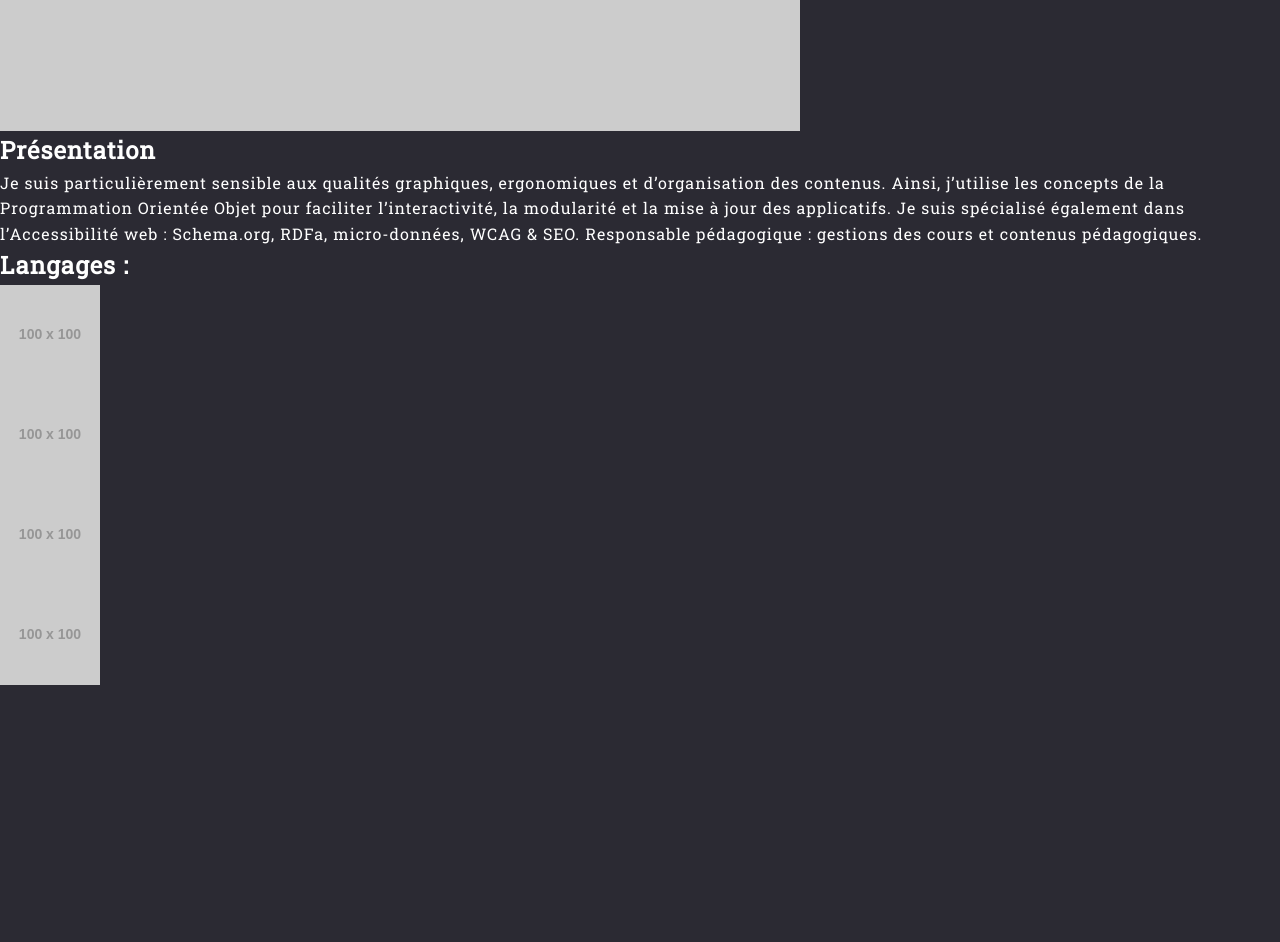
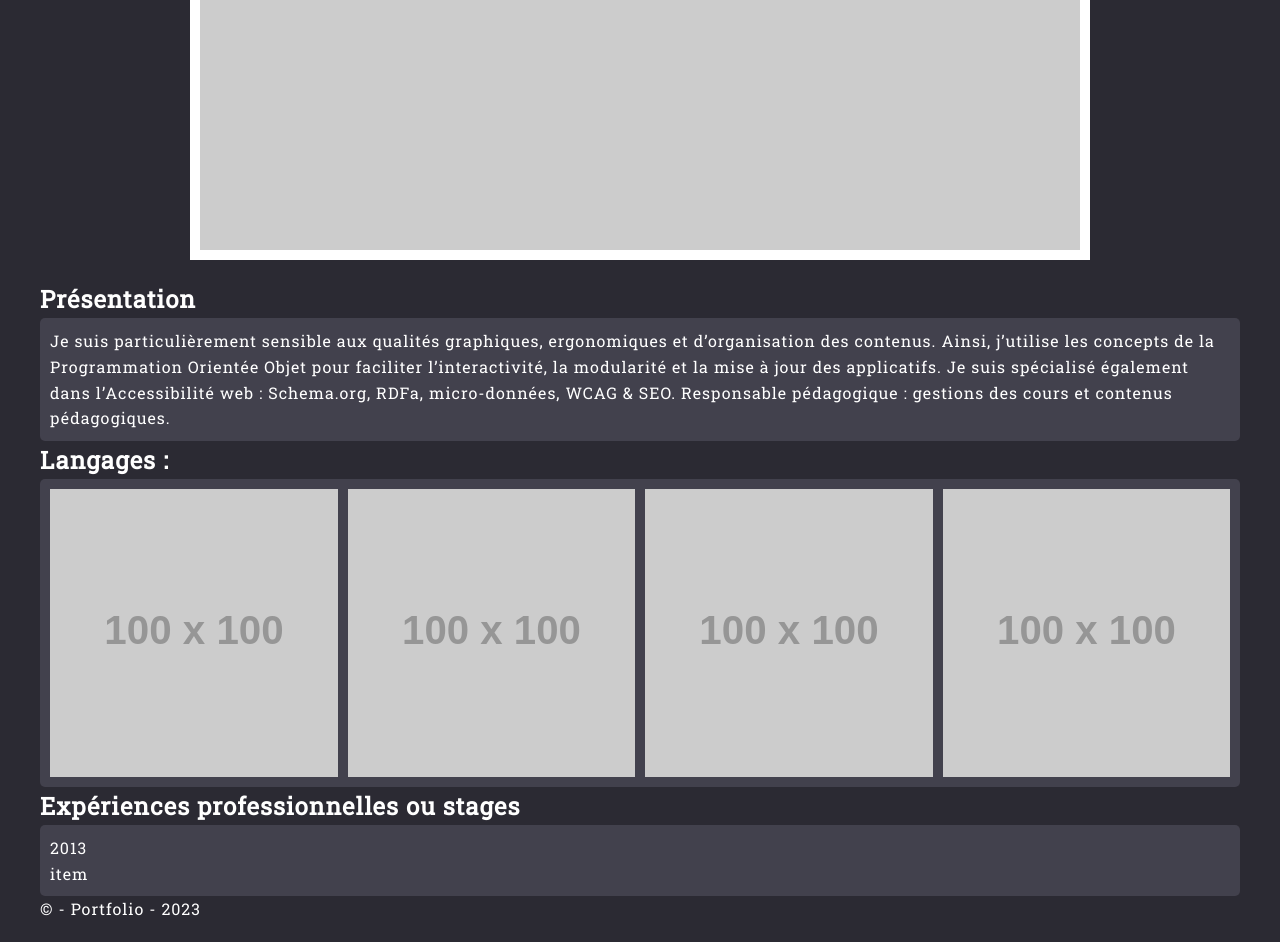
Before and after one commit to cynthiaapura/portfolio_classique, a plain HTML site: page index.html in a window 1280 px wide. Shown: the part 520-1462 px from the top of the page. Before the commit the page ends 1205 px from the top, so only its background shows below. Drawn offline with Linux system fonts and the light colour scheme; placeholder pictures from the web are drawn by us.

Commit message:
theme css

```diff
--- a/css/style.css
+++ b/css/style.css
@@ -41,5 +41,38 @@ button{
 }
 /* theme */
 header h1{
-
+    line-height: 8.0rem;
+    text-align: center;
 }
+aside{
+    max-width: 90rem;
+    margin: 2rem auto;
+    background-color: #fff; /* derriere l'image */
+}
+aside img{
+    width: 100%;
+    padding: 1rem; /* pourtour de l'image */
+}
+main{
+    max-width: 120rem;
+    margin: 0 auto 2rem;
+}
+main section p{
+    background-color: #42414d;
+    padding: 1rem;
+    border-radius: .5rem;
+}
+main section ul{
+    display: grid;
+    grid-template-columns: repeat(4, 1fr);
+    gap: 1rem;
+    background-color: #42414d;
+    border-radius: .5rem;
+    padding: 1rem;
+}
+main section ul li img{
+    width: 100%;
+}
+main section.experiences-pro ul{
+    display: block;
+}
--- a/index.html
+++ b/index.html
@@ -11,7 +11,7 @@
     <link rel="apple-touch-icon" sizes="180x180" href="favicon/apple-touch-icon.png">
     <link rel="icon" type="image/png" sizes="32x32" href="favicon/favicon-32x32.png">
     <link rel="icon" type="image/png" sizes="16x16" href="favicon/favicon-16x16.png">
-    <link rel="manifest" href="./favicon/site.webmanifest">
+    <link rel="manifest" href="favicon/site.webmanifest">
 </head>
 <body>
     <header>
@@ -45,6 +45,23 @@
                 <li><img src="https://via.placeholder.com/100X100/14b49d/fafafafa" alt="" loading="lazy"></li>
             </ul>
         </section>
+        <section class="experiences-pro">
+            <h2>
+                Expériences professionnelles ou stages
+            </h2>
+            <ul>
+                <li>
+                    <time datetime="2013-01-11">2013</time>
+                </li>
+                <li>item</li>
+            </ul>
+
+        </section>
+        <footer>
+            <p>
+                &copy; - Portfolio - <time datetime="2023-01-11">2023</time>
+            </p>
+        </footer>
     </main>
 </body>
 </html>
```
